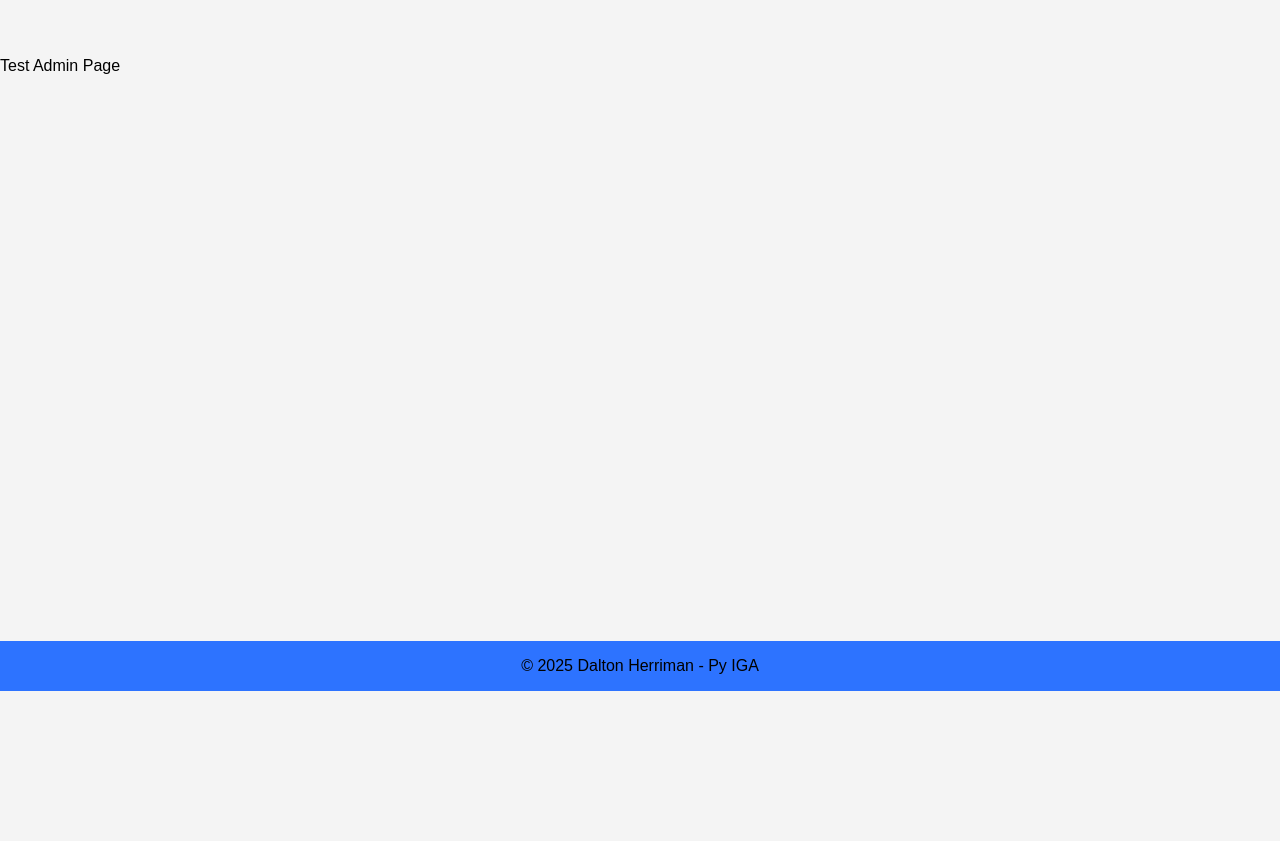
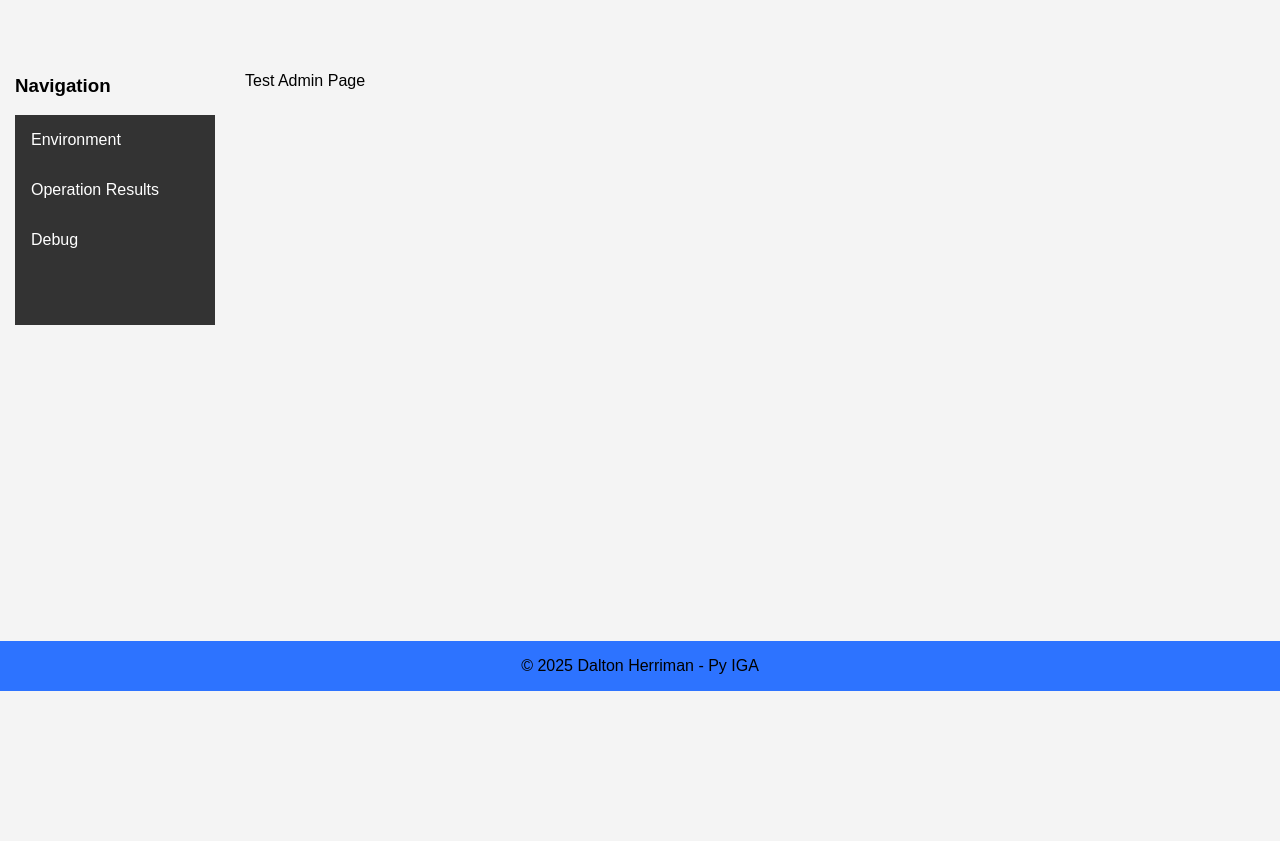
Before and after one commit to OldManSaturn/PyIGA, a Flask app: page /admin in a window 1280 px wide. Shown: the part 109-950 px from the top of the page. Run offline with Flask 3, Linux system fonts and the light colour scheme.

Commit message:
Outlined some new ideas on admin template and initialized the models directory with __init__.py and database.py

```diff
--- a/templates/admin.html
+++ b/templates/admin.html
@@ -1,6 +1,18 @@
 {% extends "base.html" %}
 
 {% block content %}
-<p> Test Admin Page </p>
-<!-- Add your content here -->
+<div style="display: flex;">
+    <div style="width: 200px; background-color: #f4f4f4; padding: 15px;">
+        <h3>Navigation</h3>
+        <ul style="list-style-type: none; padding: 0; height: 100%; overflow-y: auto;">
+            <li><a href="#environment">Environment</a></li>
+            <li><a href="#operation-results">Operation Results</a></li>
+            <li><a href="#debug">Debug</a></li>
+        </ul>
+    </div>
+    <div style="flex-grow: 1; padding: 15px;">
+        <p> Test Admin Page </p>
+        <!-- Add your content here -->
+    </div>
+</div>
 {% endblock %}
```
Also changed, not shown: models/database.py (added, +13 -0 lines), models/__init__.py (added).
